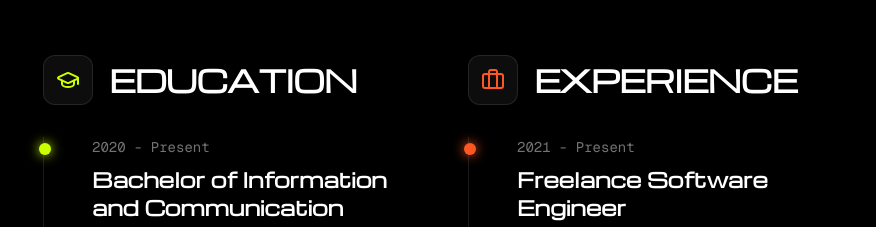
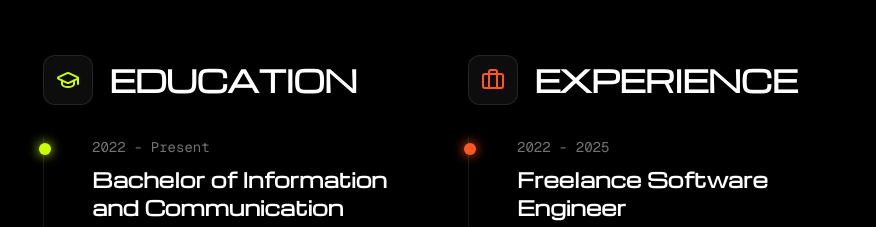
Before and after one commit to Codehash001/personal-portfolio, a Next.js app: page / in a window 1280 px wide. Shown: the part 1220-1447 px from the top of the page, without its empty margins (371-1247 px from the left). Built offline with nearby package versions, Linux system fonts and the light colour scheme.

Commit message:
fix years

```diff
--- a/src/components/HorizontalAbout.tsx
+++ b/src/components/HorizontalAbout.tsx
@@ -28,7 +28,7 @@ const cards = [
     subtitle: "Freelance Developer",
     stats: "50+",
     statsLabel: "Projects Completed",
-    description: "Specialized in web applications since 2021. Delivering quality for 15+ clients.",
+    description: "Specialized in web applications since 2022. Delivering quality for 15+ clients.",
     icon: <Briefcase className="w-8 h-8 text-emerald-400" />,
     gradient: "from-emerald-900/40 to-black",
     pattern: "bg-[linear-gradient(45deg,rgba(16,185,129,0.05)_1px,transparent_1px)] bg-[length:20px_20px]",
--- a/src/components/modern/EducationExperience.tsx
+++ b/src/components/modern/EducationExperience.tsx
@@ -27,7 +27,7 @@ export default function EducationExperience() {
                         >
                             {/* Sleek Glowing Dot */}
                             <div className="absolute -left-[21.5px] top-1.5 w-3 h-3 rounded-full bg-[#CCFF00] shadow-[0_0_12px_#CCFF00]" />
-                            <span className="text-sm text-neutral-500 font-mono mb-2 block">2020 - Present</span>
+                            <span className="text-sm text-neutral-500 font-mono mb-2 block">2022 - Present</span>
                             <h3 className="text-xl font-bold text-white mb-1">Bachelor of Information and Communication Technology (BICT)</h3>
                             <p className="text-neutral-400 mb-4">Faculty of Technology, University of Sri Jayawardenepura</p>
                             <p className="text-neutral-500 leading-relaxed text-sm">
@@ -56,7 +56,7 @@ export default function EducationExperience() {
                             className="relative pl-8"
                         >
                             <div className="absolute -left-[21.5px] top-1.5 w-3 h-3 rounded-full bg-[#FF5722] shadow-[0_0_12px_#FF5722]" />
-                            <span className="text-sm text-neutral-500 font-mono mb-2 block">2021 - Present</span>
+                            <span className="text-sm text-neutral-500 font-mono mb-2 block">2022 - 2025</span>
                             <h3 className="text-xl font-bold text-white mb-1">Freelance Software Engineer</h3>
                             <p className="text-neutral-400 mb-4">Self-Employed / Various Clients</p>
                             <p className="text-neutral-500 leading-relaxed text-sm">
```
